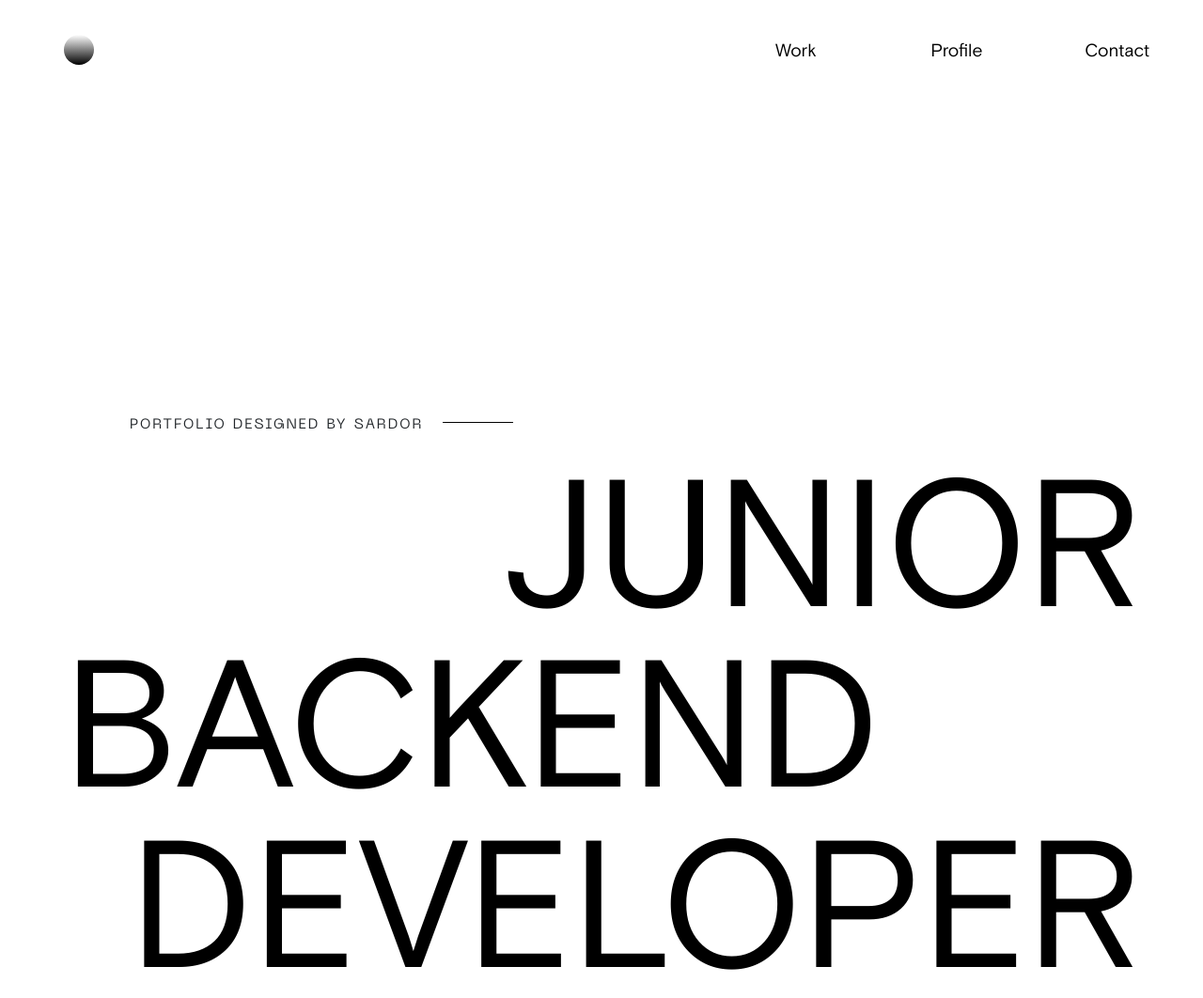
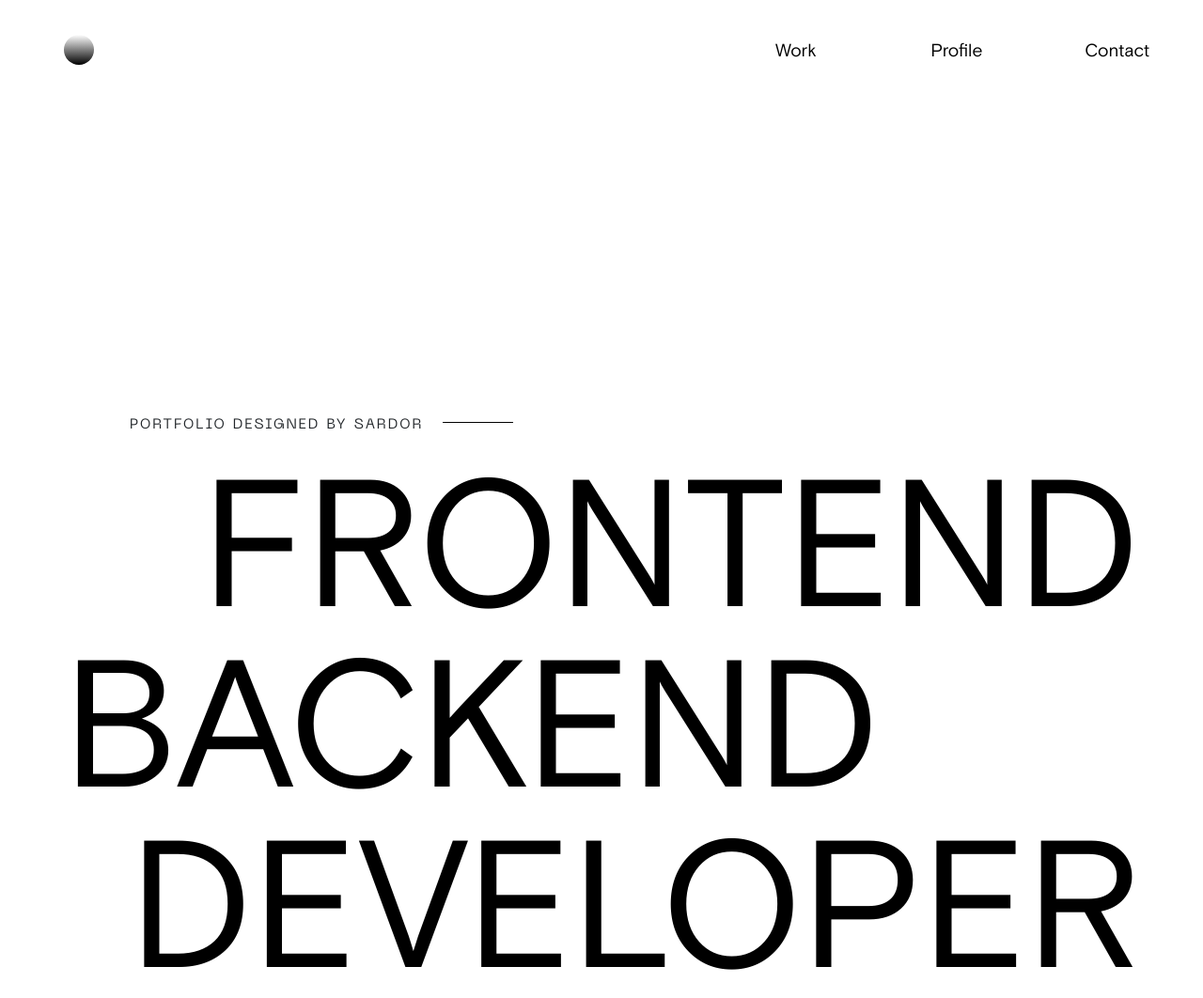
Before and after one commit to hamrakul0v/portfolio, a plain HTML site: page index.html in a window 1280 px wide. Shown: the top 1062 px of the page at 94% size. Drawn offline with nearby package versions, Linux system fonts and the light colour scheme; a script that the page names is missing; files whose address does not match are found by name.

Commit message:
Update index.html

```diff
--- a/index.html
+++ b/index.html
@@ -126,7 +126,7 @@
                                     </span>
               <h1>
                 <span class="reveal lg-headline">
-                <span id="a-01" class="s-01 animate-reveal" style="font-size: 15vw;">Junior</span>
+                <span id="a-01" class="s-01 animate-reveal" style="font-size: 15vw;">Frontend</span>
                 </span>
                 <span class="reveal lg-headline">
                 <span id="a-02" class="s-02 animate-reveal" style="font-size: 15vw;">Backend</span>
```
